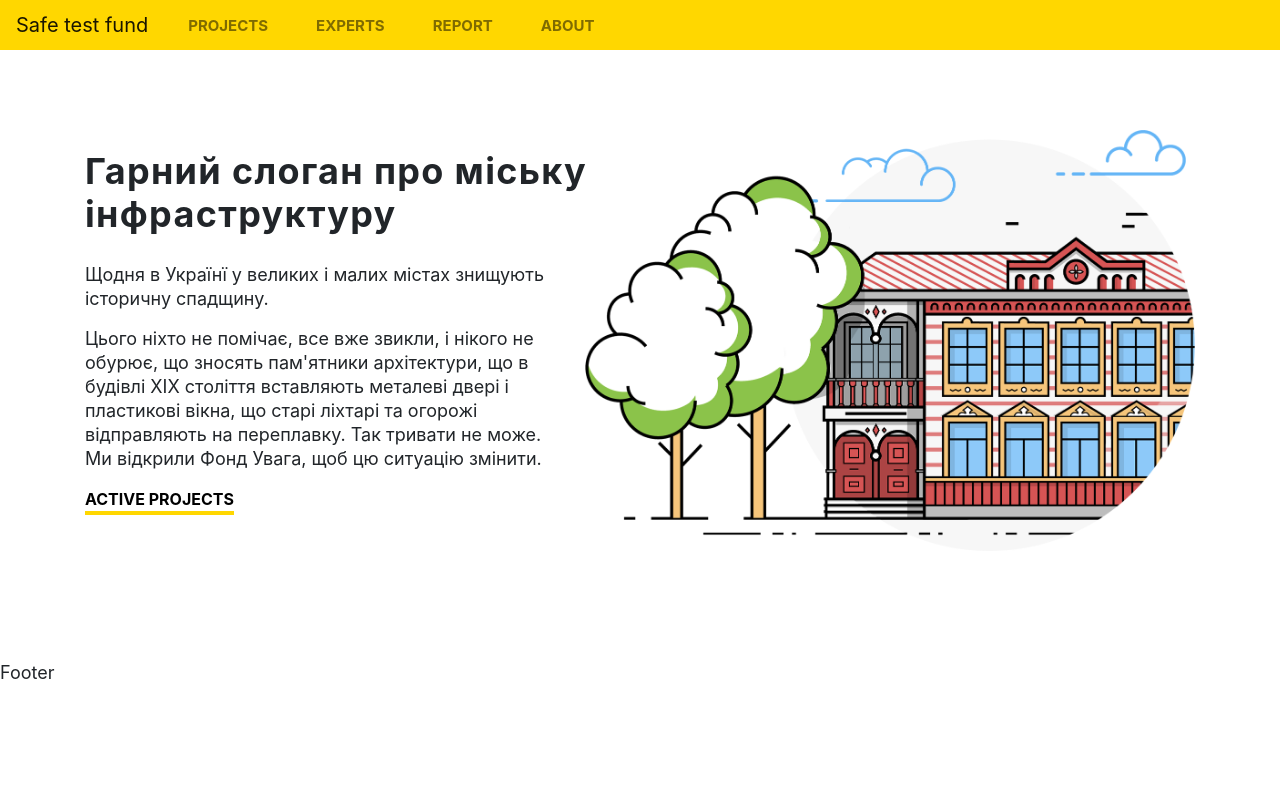
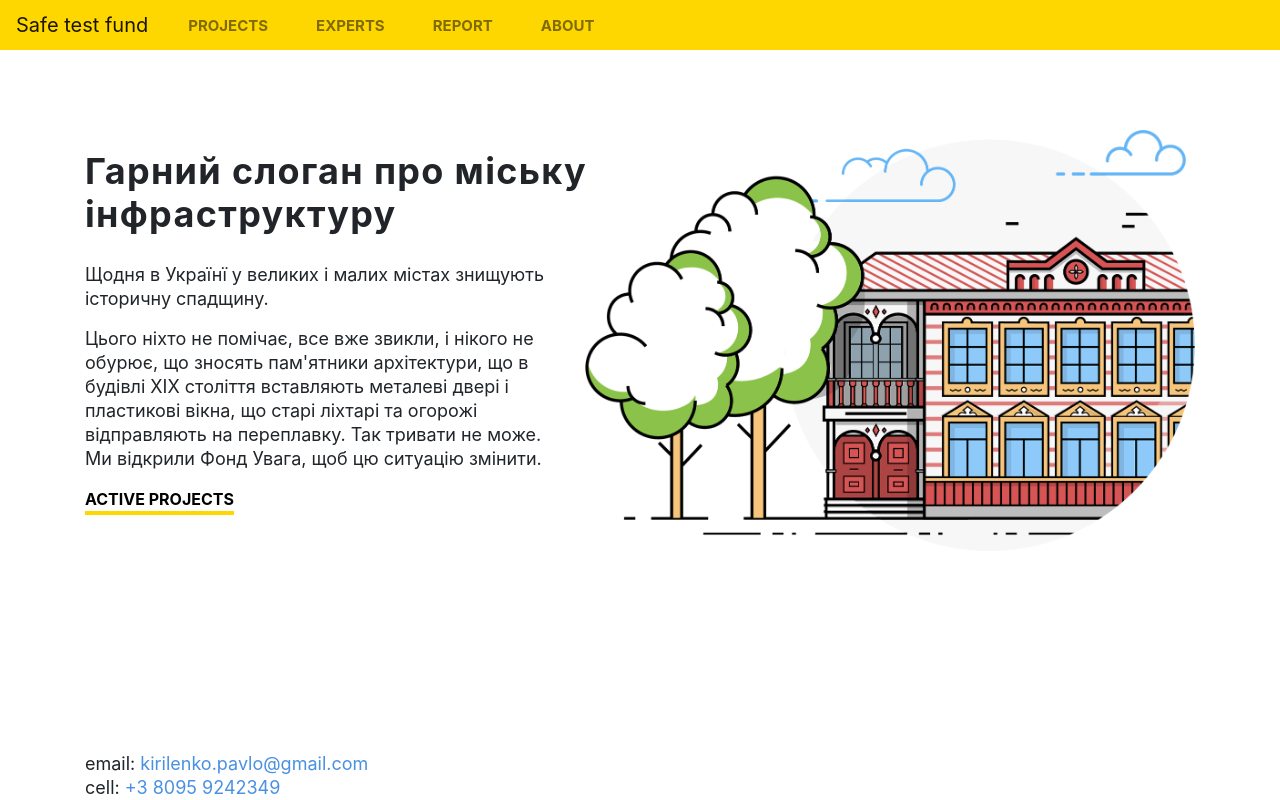
Before and after one commit to kyrylenko/SafeCity, a React (Create React App) app in the folder SafeCity/ClientApp/: page / in a window 1280 px wide. Built offline with nearby package versions, Linux system fonts and the light colour scheme; no server answers.

Commit message:
footer + full height content

```diff
--- a/SafeCity/ClientApp/public/index.html
+++ b/SafeCity/ClientApp/public/index.html
@@ -1,5 +1,5 @@
 <!DOCTYPE html>
-<html lang="en">
+<html lang="en" class='h-100'>
   <head>
     <meta charset="utf-8" />
     <link rel="icon" href="%PUBLIC_URL%/favicon.ico" />
@@ -27,9 +27,9 @@
     -->
     <title>Фонд безпечного міста</title>
   </head>
-  <body>
+  <body class='h-100'>
     <noscript>You need to enable JavaScript to run this app.</noscript>
-    <div id="root"></div>
+    <div id="root" class='d-flex flex-column h-100'></div>
     <!--
       This HTML file is a template.
       If you open it directly in the browser, you will see an empty page.
--- a/SafeCity/ClientApp/src/pages/Layout.tsx
+++ b/SafeCity/ClientApp/src/pages/Layout.tsx
@@ -31,7 +31,18 @@ function Layout(props: any) {
             <main>
                 {props.children}
             </main>
-            <footer>Footer</footer>
+            <footer className='mt-auto'>
+                <div className='container'>
+                    <div className='row'>
+                        <div className='col-md-4'>
+                            email: <a href='mailto:kirilenko.pavlo@gmail.com'>kirilenko.pavlo@gmail.com</a>
+                            <br />
+                            cell: <a href='tel:+380959242349'>+3 8095 9242349</a>
+                        </div>
+                        <div className='col-md-8'></div>
+                    </div>
+                </div>
+            </footer>
         </>
     );
 }
```
